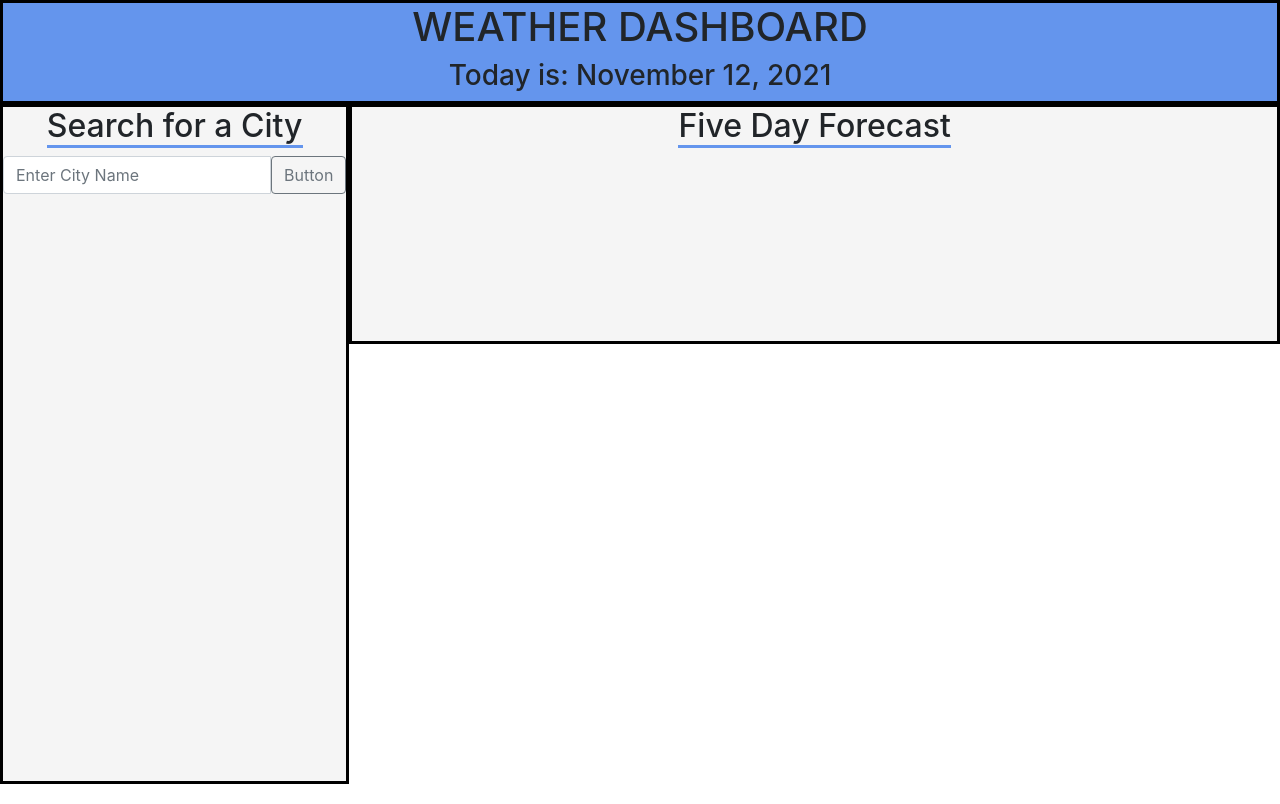
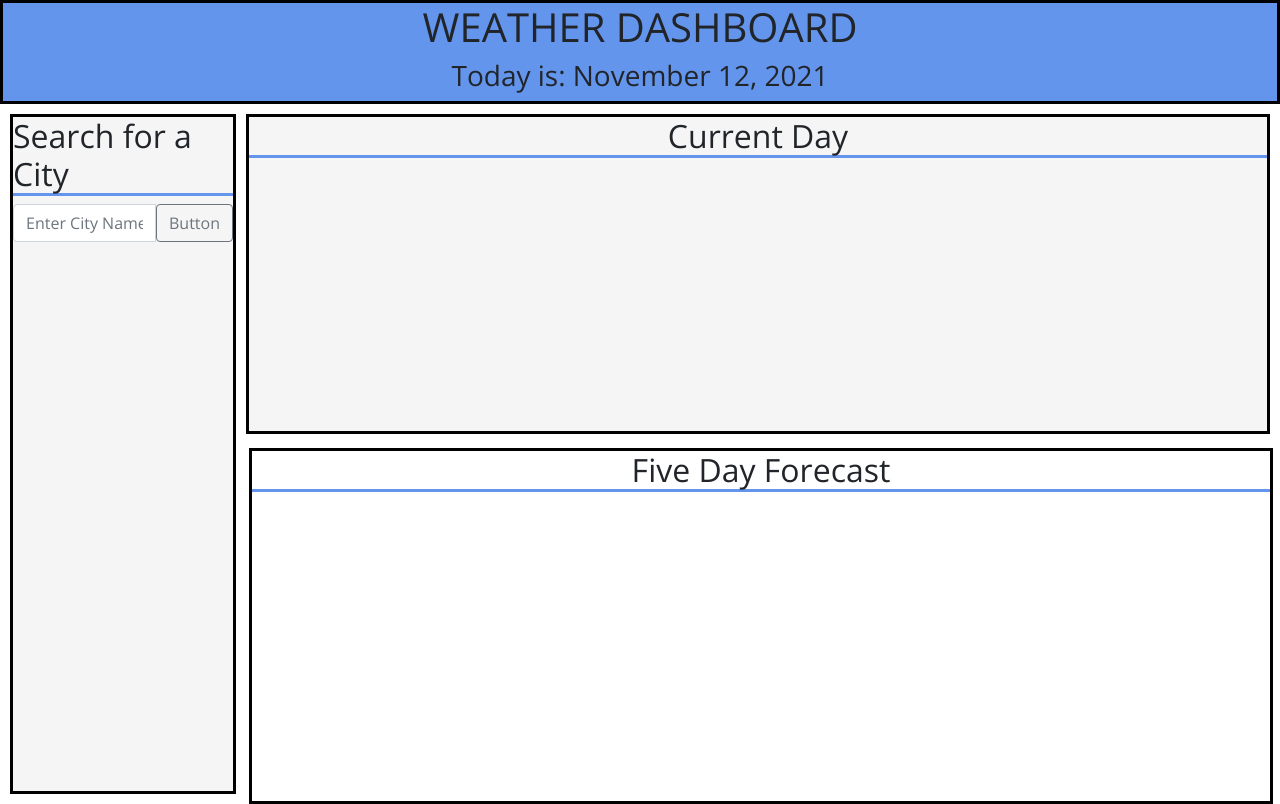
Before and after one commit to mloercher/forecast_dashboard, a plain HTML site: page index.html in a window 1280 px wide. Drawn offline with nearby package versions, Linux system fonts and the light colour scheme; no server answers.

Commit message:
added all 3 containers

```diff
--- a/assets/css/style.css
+++ b/assets/css/style.css
@@ -1,3 +1,8 @@
+* {
+    font-family: 'Open Sans', sans-serif;
+    margin: 0px;
+}
+
 header {
     display: block;
     background-color: cornflowerblue;
@@ -14,17 +19,33 @@ header {
     background-color: whitesmoke;
     width: 30vw;
     height: 85vh;
+    margin-right: 10px;
+    margin-top: 10px;
+   margin-left: 10px;
+}
+
+.current-day {
+    display: block;
+    border: solid black;
+    width: 80vw;
+    background-color: whitesmoke;
+    height: 40vh;
+    margin-top: 400px;
+    margin-right: 10px;
+    margin-top: 10px;
+    text-align: center;
 }
 
 .five-day {
-    display: flex;
-    justify-content: center;
-    align-items: flex-start;
-    border: solid black;
-    width: 80vw;
-    background-color: whitesmoke;
-    height: 30vh;
-    /* margin-top: 400px; */
+display: block;
+border: solid black;
+width: 80vw;
+height: 44.5vh;
+margin-top: 290px;
+text-align: center;
+
+
+
 }
 
 .main-container {
--- a/index.html
+++ b/index.html
@@ -4,7 +4,18 @@
     <meta charset="UTF-8" />
     <meta http-equiv="X-UA-Compatible" content="IE=edge" />
     <meta name="viewport" content="width=device-width, initial-scale=1.0" />
-    <link rel="stylesheet" href="https://stackpath.bootstrapcdn.com/bootstrap/4.3.1/css/bootstrap.min.css" integrity="sha384-ggOyR0iXCbMQv3Xipma34MD+dH/1fQ784/j6cY/iJTQUOhcWr7x9JvoRxT2MZw1T" crossorigin="anonymous">
+    <link rel="preconnect" href="https://fonts.googleapis.com" />
+    <link rel="preconnect" href="https://fonts.gstatic.com" crossorigin />
+    <link
+      href="https://fonts.googleapis.com/css2?family=Open+Sans:wght@400;700&family=PT+Sans+Narrow:wght@400;700&family=Staatliches&display=swap"
+      rel="stylesheet"
+    />
+    <link
+      rel="stylesheet"
+      href="https://stackpath.bootstrapcdn.com/bootstrap/4.3.1/css/bootstrap.min.css"
+      integrity="sha384-ggOyR0iXCbMQv3Xipma34MD+dH/1fQ784/j6cY/iJTQUOhcWr7x9JvoRxT2MZw1T"
+      crossorigin="anonymous"
+    />
     <link rel="stylesheet" href="./assets/css/style.css" />
     <title>Document</title>
   </head>
@@ -14,16 +25,30 @@
       <h3 id="currentDay"></h3>
     </header>
     <div class="main-container">
-      <div class="left-panel"><h2>Search for a City</h2>
+      <div class="left-panel">
+        <h2>Search for a City</h2>
         <div class="input-group mb-3">
-            <input type="text" class="form-control" placeholder="Enter City Name" aria-label="Recipient's username" aria-describedby="button-addon2">
-            <button class="btn btn-outline-secondary" type="button" id="button-addon2">Button</button>
-          </div>
-    </div>
-      <div class="current-city"></div>
-      <div class="five-day">
-        <h2>Five Day Forecast</h2>
-        <div class="cards"></div>
+          <input
+            type="text"
+            class="form-control"
+            placeholder="Enter City Name"
+            aria-label="Recipient's username"
+            aria-describedby="button-addon2"
+          />
+          <button
+            class="btn btn-outline-secondary"
+            type="button"
+            id="button-addon2"
+          >
+            Button
+          </button>
+        </div>
+      </div>
+      <div class="current-day">
+        <h2>Current Day</h2>
+        <div class="five-day" id="cards">
+            <h2>Five Day Forecast</h2>
+        </div>
       </div>
     </div>
     <script
```
